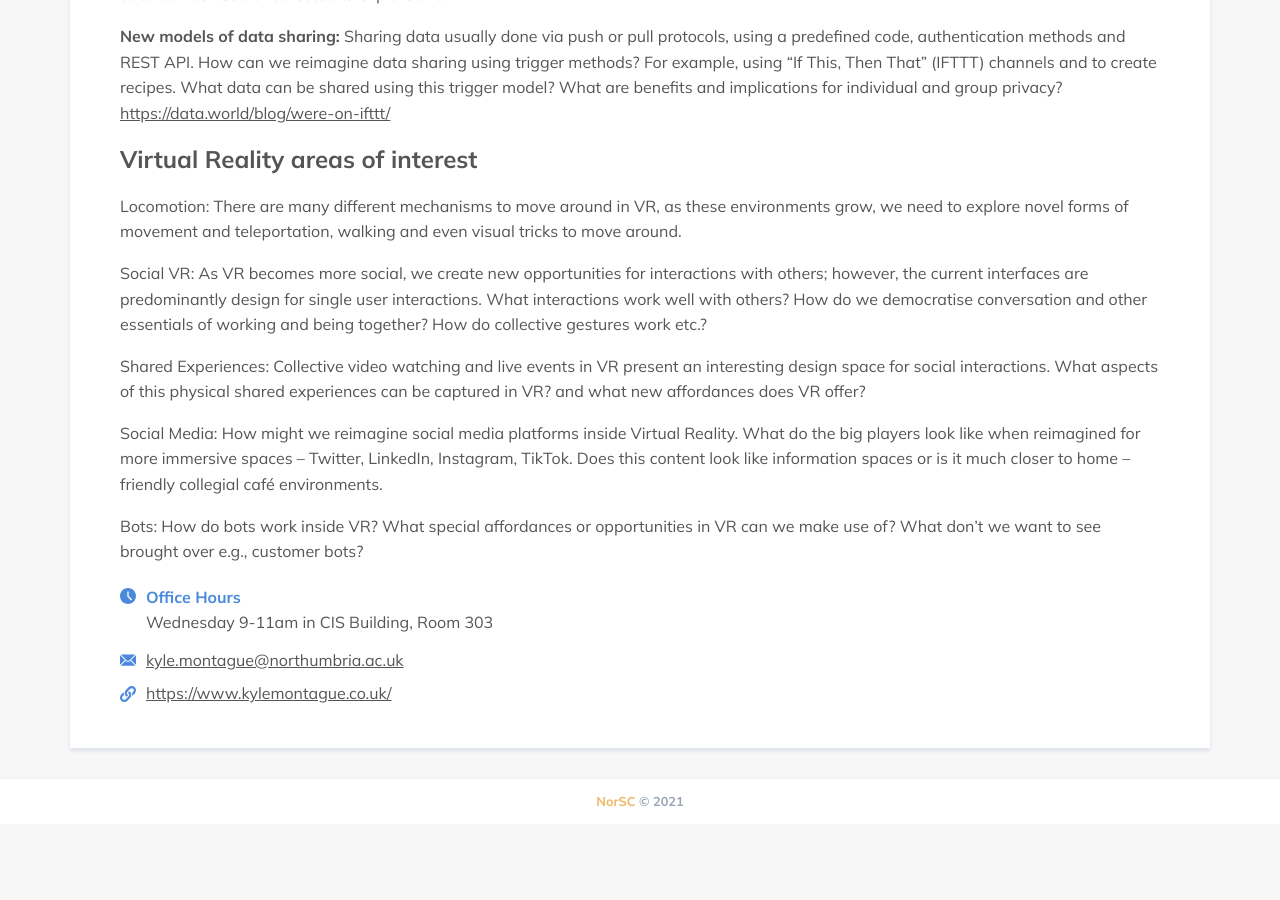
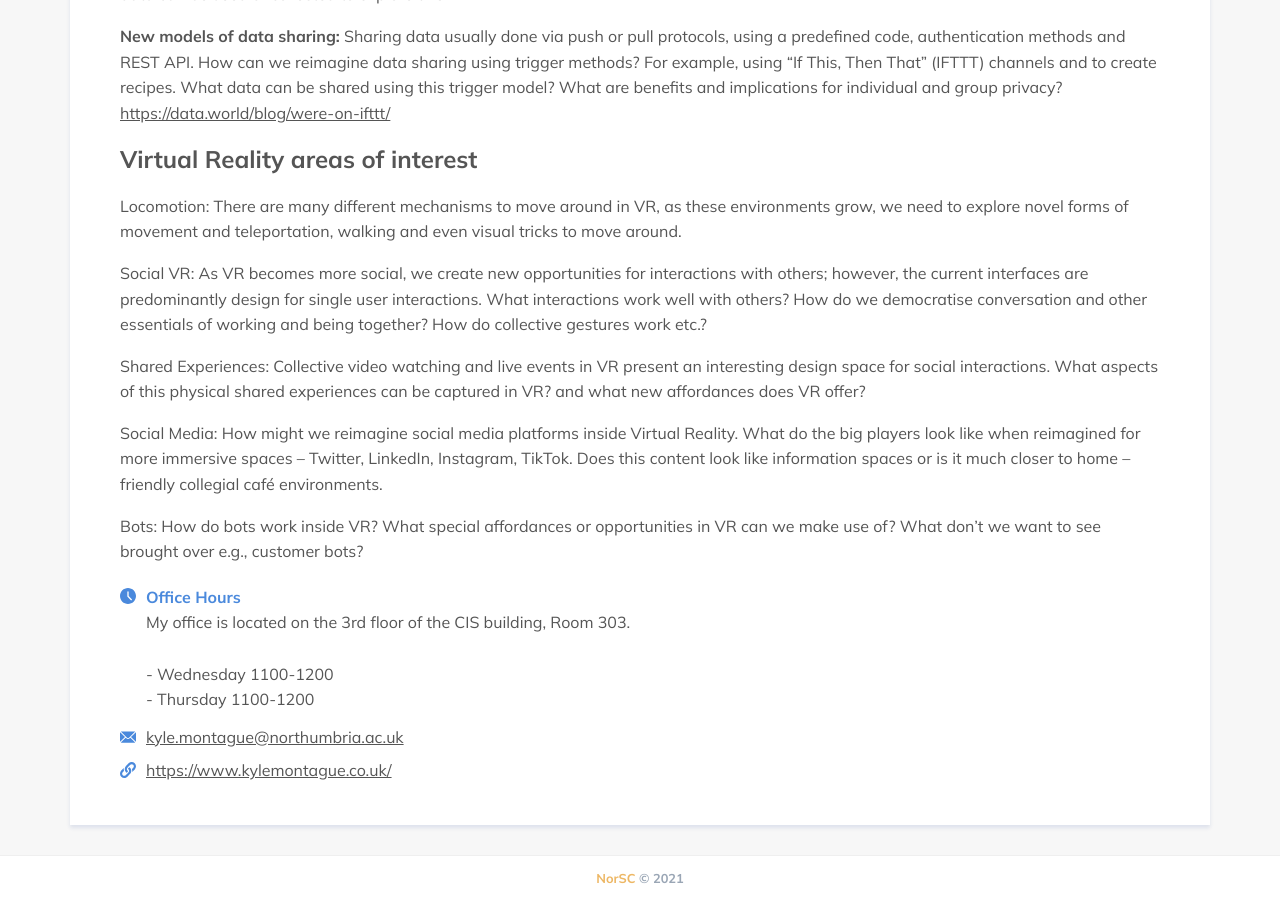
Before and after one commit to NorSC/supervisor-search, a Jekyll site: the page built from _supervisors/kyle_montague.md, in a window 1280 px wide and 900 px high, scrolled down 1489 px. Built offline with Jekyll 4.4.1, drawn with Linux system fonts in a browser that asks for light colours; a script that is not in the unit is left out; before the commit the page ends 2313 px from its top, so only the background shows below that.

Commit message:
Update Supervisors “kyle_montague”

```diff
--- a/_supervisors/kyle_montague.md
+++ b/_supervisors/kyle_montague.md
@@ -7,7 +7,10 @@ available_phd: true
 email: kyle.montague@northumbria.ac.uk
 website: https://www.kylemontague.co.uk/
 office_hours: |
-  Wednesday 9-11am in CIS Building, Room 303
+  My office is located on the 3rd floor of the CIS building, Room 303.
+
+  - Wednesday 1100-1200
+  - Thursday 1100-1200
 research_group: Northumbria Social Computing
 research_themes:
   - Human-Computer Interaction
```
